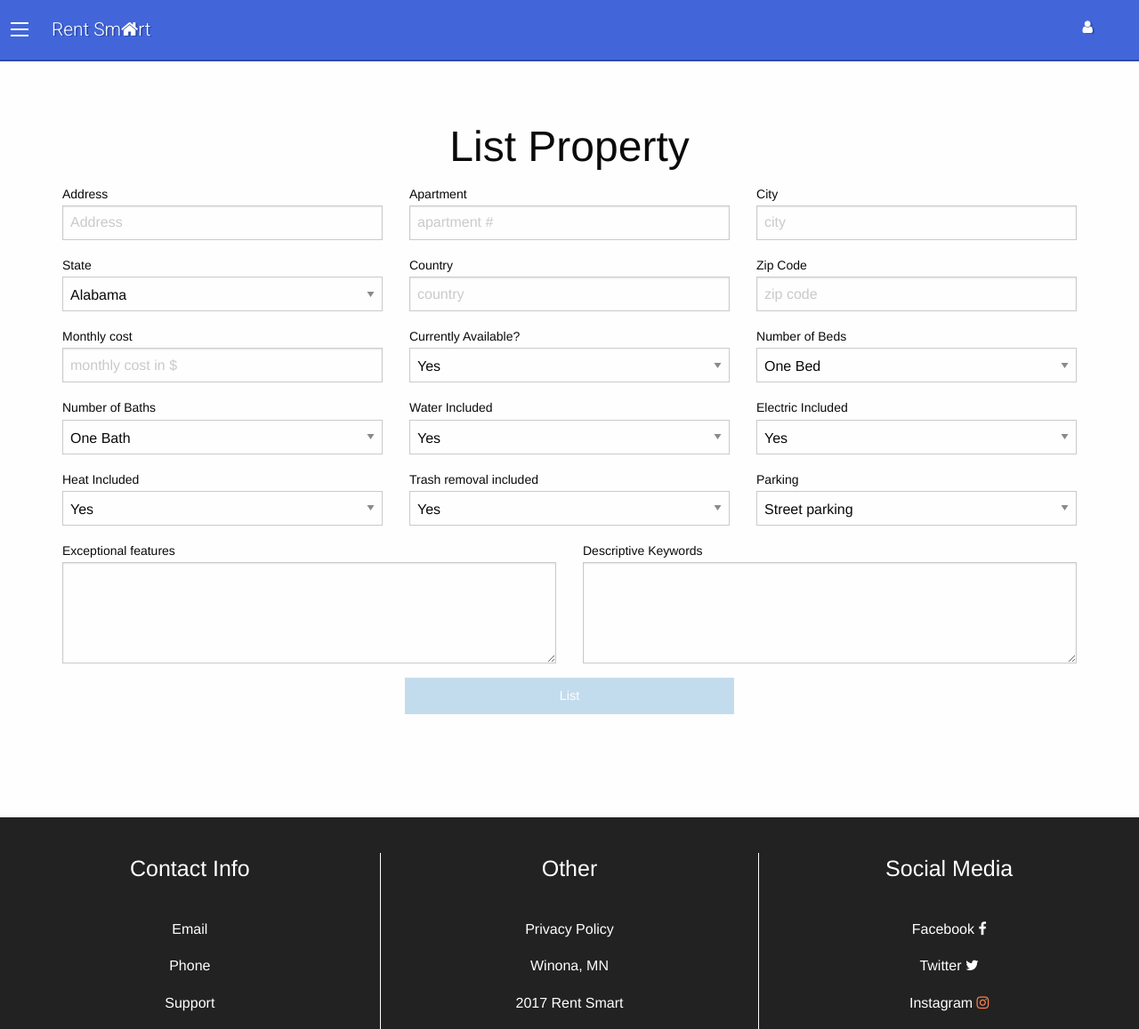
After one commit to NRAnderson14/CS410-Project, a PHP site: page /properties/property_creation.php in a window 1280 px wide. The commit adds this page. Shown: the whole page at 89% size. Run offline with PHP 8.4, Linux system fonts and the light colour scheme; data that the repository does not hold is empty; some libraries are stand-ins or nearby versions; some web fonts are replaced.

Commit message:
property creation form
form -- no functionality

```diff
--- /dev/null
+++ b/properties/property_creation.php
@@ -0,0 +1,252 @@
+<?php
+	//form for creating an account
+	$path = "../";
+	include "$path"."header.php";
+	if(isset($_POST['submit'])){
+		print "Submit clicked";
+	}
+?>
+	<script src="../../js/check_user.js"></script>
+	<main style="margin-top: 20px;">
+
+		<div class="row">
+			<div class="small-12 medium-12 large-12 small-centered medium-centered large-centered columns">
+				<h1 align="center">List Property</h1>
+			</div>
+		</div>
+		<form class="signForm" action="create_property.php" method="post" enctype="multipart/form-data">
+
+		<div class="row">
+			<div class="small-9 medium-9 large-12 small-centered medium-centered large-centered columns">
+        <div class="large-4 column">
+				<label>Address
+					<input type="text" name="addressname" placeholder="Address" required>
+				</label>
+      </div>
+
+        <div class="large-4 columns">
+        <label>Apartment
+          <input type="text" name="apartment" placeholder="apartment #">
+        </label>
+      </div>
+
+      <div class="large-4 column">
+      <label>City
+        <input type="text" name="cityname" placeholder="city" required>
+      </label>
+    </div>
+    </div>
+		</div>
+
+
+
+    <div class="row">
+			<div class="small-10 medium-6 large-12 small-centered medium-centered large-centered columns">
+
+        <div class="large-4 columns">
+        <label>State
+          <select name="apartmentState">
+	<option value="AL">Alabama</option>
+	<option value="AK">Alaska</option>
+	<option value="AZ">Arizona</option>
+	<option value="AR">Arkansas</option>
+	<option value="CA">California</option>
+	<option value="CO">Colorado</option>
+	<option value="CT">Connecticut</option>
+	<option value="DE">Delaware</option>
+	<option value="DC">District Of Columbia</option>
+	<option value="FL">Florida</option>
+	<option value="GA">Georgia</option>
+	<option value="HI">Hawaii</option>
+	<option value="ID">Idaho</option>
+	<option value="IL">Illinois</option>
+	<option value="IN">Indiana</option>
+	<option value="IA">Iowa</option>
+	<option value="KS">Kansas</option>
+	<option value="KY">Kentucky</option>
+	<option value="LA">Louisiana</option>
+	<option value="ME">Maine</option>
+	<option value="MD">Maryland</option>
+	<option value="MA">Massachusetts</option>
+	<option value="MI">Michigan</option>
+	<option value="MN">Minnesota</option>
+	<option value="MS">Mississippi</option>
+	<option value="MO">Missouri</option>
+	<option value="MT">Montana</option>
+	<option value="NE">Nebraska</option>
+	<option value="NV">Nevada</option>
+	<option value="NH">New Hampshire</option>
+	<option value="NJ">New Jersey</option>
+	<option value="NM">New Mexico</option>
+	<option value="NY">New York</option>
+	<option value="NC">North Carolina</option>
+	<option value="ND">North Dakota</option>
+	<option value="OH">Ohio</option>
+	<option value="OK">Oklahoma</option>
+	<option value="OR">Oregon</option>
+	<option value="PA">Pennsylvania</option>
+	<option value="RI">Rhode Island</option>
+	<option value="SC">South Carolina</option>
+	<option value="SD">South Dakota</option>
+	<option value="TN">Tennessee</option>
+	<option value="TX">Texas</option>
+	<option value="UT">Utah</option>
+	<option value="VT">Vermont</option>
+	<option value="VA">Virginia</option>
+	<option value="WA">Washington</option>
+	<option value="WV">West Virginia</option>
+	<option value="WI">Wisconsin</option>
+	<option value="WY">Wyoming</option>
+</select>
+        </label>
+      </div>
+
+        <div class="large-4 column">
+				<label>Country
+					<input type="text" name="countryname" placeholder="country" required>
+				</label>
+      </div>
+
+        <div class="large-4 columns">
+        <label>Zip Code
+          <input type="text" name="zipcode" placeholder="zip code">
+        </label>
+      </div>
+    </div>
+		</div>
+
+    <div class="row">
+      <div class="small-10 medium-6 large-12 small-centered medium-centered large-centered columns">
+        <div class="large-4 column">
+        <label>Monthly cost
+          <input type="text" name="monthly_costProperty" placeholder="monthly cost in $" required>
+        </label>
+      </div>
+
+        <div class="large-4 columns">
+        <label>Currently Available?
+          <select name="apartmentAvailability">
+            <option value ="1">Yes</option>
+            <option value ="0">No</option>
+          </select>
+        </label>
+      </div>
+
+      <div class="large-4 column">
+      <label>Number of Beds
+        <select name="numberBeds">
+          <option value ="1">One Bed</option>
+          <option value ="2">Two Beds</option>
+          <option value ="3">Three Beds</option>
+          <option value ="4">Four Beds</option>
+          <option value ="5">Five Beds</option>
+        </select
+      </label>
+    </div>
+    </div>
+    </div>
+
+		<div class="row">
+			<div class="small-10 medium-6 large-12 small-centered medium-centered large-centered columns">
+      <div class="large-4 column">
+      <label>Number of Baths
+        <select name="numberBaths">
+          <option value ="1">One Bath</option>
+          <option value ="2">Two Bath</option>
+          <option value ="3">Three Bath</option>
+          <option value ="4">Four Bath</option>
+          <option value ="5">Five Bath</option>
+        </select
+      </label>
+    </div>
+
+  <div class="large-4 column">
+    <label>Water Included
+      <select name="waterInclusion">
+        <option value ="1">Yes</option>
+        <option value ="0">No</option>
+      </select>
+    </label>
+  </div>
+  <div class="large-4 column">
+    <label>Electric Included
+      <select name="electricInclusion">
+        <option value ="1">Yes</option>
+        <option value ="0">No</option>
+      </select>
+    </label>
+  </div>
+			</div>
+		</div>
+
+    <div class="row">
+			<div class="small-10 medium-6 large-12 small-centered medium-centered large-centered columns">
+      <div class="large-4 column">
+      <label>Heat Included
+        <select name="heatInclusion">
+          <option value ="1">Yes</option>
+          <option value ="0">No</option>
+        </select
+      </label>
+    </div>
+
+  <div class="large-4 column">
+    <label>Trash removal included
+      <select name="trashInclusion">
+        <option value ="1">Yes</option>
+        <option value ="0">No</option>
+      </select>
+    </label>
+  </div>
+
+  <div class="large-4 column">
+  <label>Parking
+    <select name="parkingType">
+      <option value="onstreet">Street parking</option>
+      <option value="offstreet">Off-street parking</option>
+      <option value="garageParking">Garage parking</option>
+      <option value="privateParkingLot">Private Lot</option>
+      <option value="publicParkingLot">Public Lot</option>
+    </select>
+  </label>
+</div>
+			</div>
+		</div>
+
+
+
+		<div class="row">
+			<div class="small-10 medium-6 large-12 small-centered medium-centered large-centered columns">
+        <div class="large-6 column">
+				<label>Exceptional features
+          <textarea rows="4" cols="20" name="exceptionalFeatures">
+            </textarea>
+				</label>
+			</div>
+
+    <div class="large-6 column">
+    <label>Descriptive Keywords
+      <textarea rows="4" cols="20" name="keywords">
+        </textarea>
+    </label>
+  </div>
+		</div>
+  </div>
+
+
+
+		<div class="row">
+			<div class="small-10 medium-6 large-4 small-centered medium-centered large-centered columns">
+				<p><input type="submit" class="button expanded" name="submit" value="List"></input></p>
+			</div>
+		</div>
+
+
+
+		<div class="row">
+		</div>
+		</form>
+	</main>
+<?php
+	include "$path"."footer.php";
+?>
```
Also changed, not shown: profile/landlordprofile.php (+11 -1 lines), properties/create_property.php (added).
